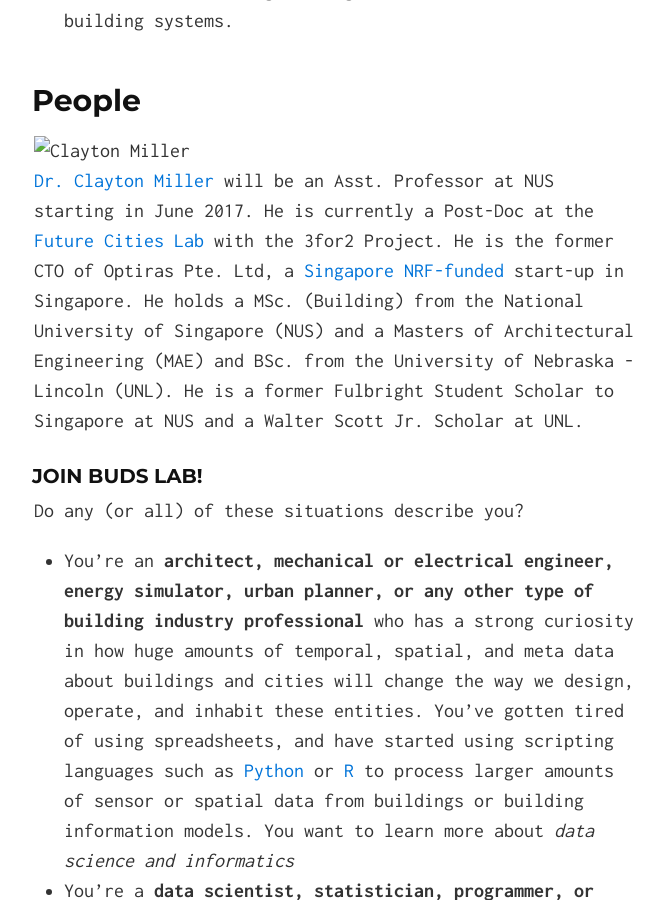
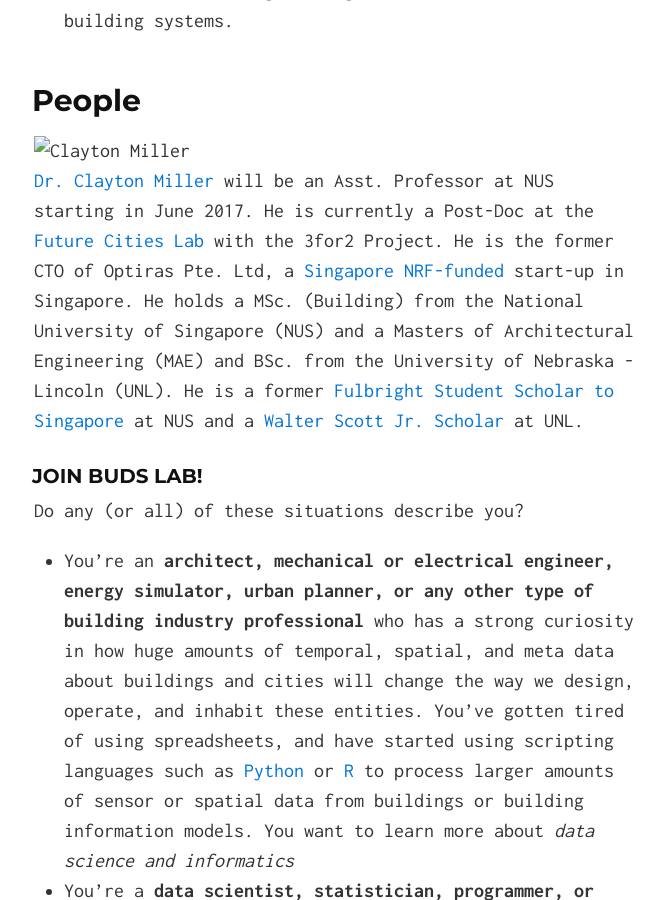
Before and after one commit to buds-lab/buds-lab.github.io, a Jekyll site: the page built from index.md, in a window 1280 px wide and 900 px high, scrolled down 974 px. Shown: the whole window, without its empty margins (306-970 px from the left). Built offline with Jekyll 4.4.1, drawn with Linux system fonts in a browser that asks for light colours; part of the change alters nothing that is shown; some of the changed text lies outside the part shown.

Commit message:
update links

```diff
--- a/index.md
+++ b/index.md
@@ -4,7 +4,7 @@ layout: default
 
 ![BUDS](buds-lab.github.io/budslab_banner.png)
 
-Welcome to [BUDS Lab](https://github.com/buds-lab)! We are a scientific research group that leverages data sources from the built and urban environments to improve the energy efficiency/conservation, comfort, safety and satisfaction of humans.
+Welcome to [BUDS Lab](https://github.com/buds-lab)! We are a scientific research group that leverages data sources from the built and urban environments to improve the energy efficiency and conservation, comfort, safety and satisfaction of humans.
 
 ![BUDS lab](buds-lab.github.io/nus.png)
 
@@ -18,7 +18,7 @@ BUDS Lab a new group in the [Dept. of Building](http://www.bdg.nus.edu.sg/){:tar
 
 ## People
 ![Clayton Miller](buds-lab.github.io/dr_clayton_miller.png)
-[Dr. Clayton Miller](https://www.researchgate.net/profile/Clayton_Miller2){:target="_blank"} will be an Asst. Professor at NUS starting in June 2017. He is currently a Post-Doc at the [Future Cities Lab](http://www.fcl.ethz.ch/){:target="_blank"} with the 3for2 Project. He is the former CTO of Optiras Pte. Ltd, a [Singapore NRF-funded](https://www.nrf.gov.sg/){:target="_blank"} start-up in Singapore. He holds a MSc. (Building) from the National University of Singapore (NUS) and a Masters of Architectural Engineering (MAE) and BSc. from the University of Nebraska - Lincoln (UNL). He is a former Fulbright Student Scholar to Singapore at NUS and a Walter Scott Jr. Scholar at UNL.
+[Dr. Clayton Miller](https://www.researchgate.net/profile/Clayton_Miller2){:target="_blank"} will be an Asst. Professor at NUS starting in June 2017. He is currently a Post-Doc at the [Future Cities Lab](http://www.fcl.ethz.ch/){:target="_blank"} with the 3for2 Project. He is the former CTO of Optiras Pte. Ltd, a [Singapore NRF-funded](https://www.nrf.gov.sg/){:target="_blank"} start-up in Singapore. He holds a MSc. (Building) from the National University of Singapore (NUS) and a Masters of Architectural Engineering (MAE) and BSc. from the University of Nebraska - Lincoln (UNL). He is a former [Fulbright Student Scholar to Singapore](https://fulbrightsg.org/){:target="_blank"} at NUS and a [Walter Scott Jr. Scholar](https://scottscholaralumni.wordpress.com/){:target="_blank"} at UNL.
 
 ### Join BUDS Lab!
 Do any (or all) of these situations describe you?
```
